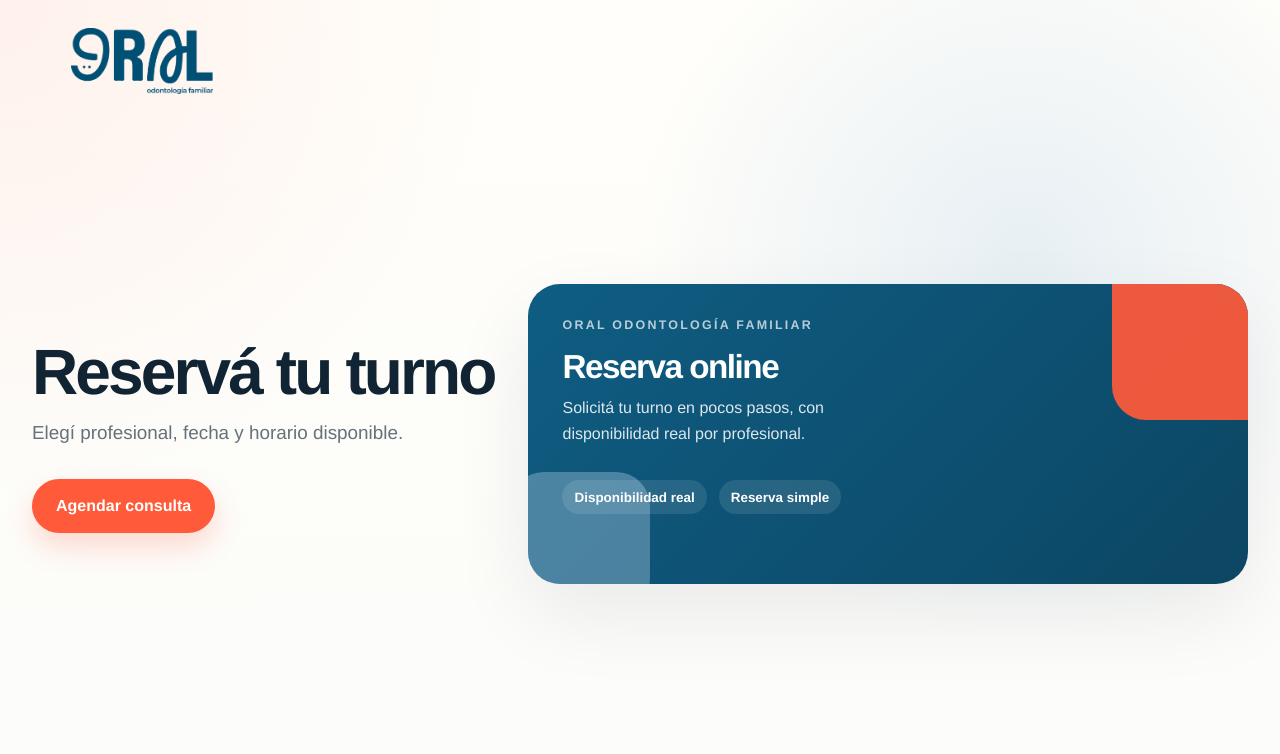
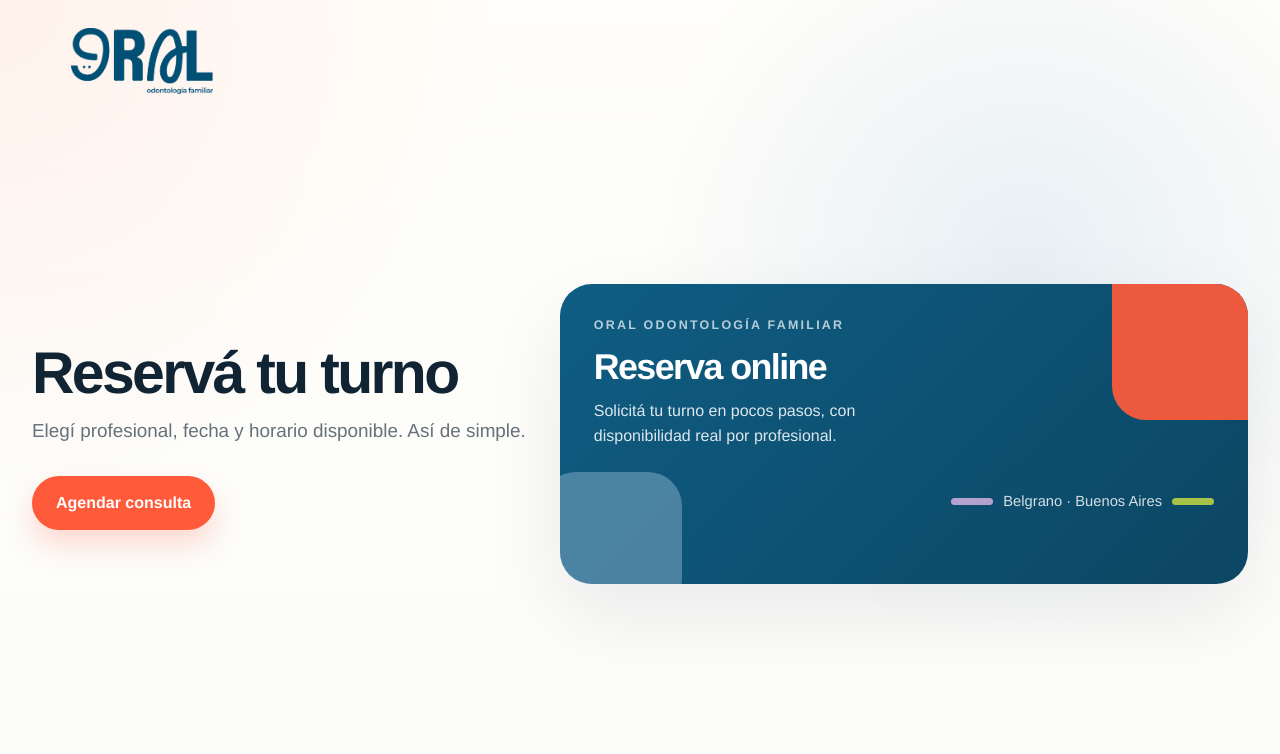
Before and after one commit to juanalmada8/oral-odonto-agenda, a FastAPI app: template app/templates/public_booking.html in a window 1280 px wide. Shown: the top 754 px of the page. Run offline with FastAPI, Linux system fonts and the light colour scheme; the template is opened without the code that fills it, so the values that code supplies are empty.

Commit message:
fix(ui): polish booking hero and restore mapper registration

```diff
--- a/app/main.py
+++ b/app/main.py
@@ -9,6 +9,7 @@ from app.api.router import api_router
 from app.core.config import get_settings
 from app.core.exceptions import DomainError
 from app.core.logging import configure_logging
+from app.db import models as _models  # noqa: F401  # Ensure all SQLAlchemy mappers are registered.
 from app.web import router as web_router
 
 
--- a/app/static/styles.css
+++ b/app/static/styles.css
@@ -657,14 +657,14 @@ button:disabled {
 }
 
 .hero-copy h1 {
-  font-size: clamp(3rem, 5vw, 5.2rem);
+  font-size: clamp(2.75rem, 4.6vw, 4.7rem);
   line-height: 0.92;
   margin-bottom: 16px;
 }
 
 .hero-copy p {
   font-size: 1.18rem;
-  max-width: 560px;
+  max-width: 520px;
 }
 
 .hero-actions {
@@ -746,7 +746,7 @@ button:disabled {
 
 .hero-visual-copy h2 {
   color: white;
-  font-size: clamp(1.9rem, 2.6vw, 2.85rem);
+  font-size: clamp(2.05rem, 2.8vw, 3rem);
   line-height: 1;
   margin-bottom: 12px;
 }
@@ -772,6 +772,33 @@ button:disabled {
   color: white;
   font-size: 0.84rem;
   font-weight: 700;
+}
+
+.hero-local-accent {
+  display: flex;
+  align-items: center;
+  justify-content: flex-end;
+  width: 100%;
+  margin-top: 10px;
+}
+
+.hero-local-accent .brand-accent {
+  font-size: 0.92rem;
+  color: rgba(255, 255, 255, 0.82);
+}
+
+.hero-local-accent .brand-accent::before,
+.hero-local-accent .brand-accent::after {
+  width: 42px;
+  height: 7px;
+}
+
+.hero-local-accent .brand-accent::before {
+  background: rgba(239, 192, 241, 0.74);
+}
+
+.hero-local-accent .brand-accent::after {
+  background: rgba(222, 239, 61, 0.74);
 }
 
 .booking-section {
--- a/app/templates/login.html
+++ b/app/templates/login.html
@@ -21,7 +21,7 @@
               <h2>Recepción y administración clínica en un solo lugar.</h2>
             </div>
             <p>
-              Un panel pensado para operar el día con más claridad, menos ruido y una estética coherente con la identidad de ORAL.
+              Panel para operar el día con más claridad, menos ruido y la estética de la identidad ORAL.
             </p>
             <div class="brand-accent">Buenos Aires</div>
           </div>
--- a/app/templates/public_booking.html
+++ b/app/templates/public_booking.html
@@ -20,7 +20,7 @@
         <div class="hero-copy">
           <h1>Reservá tu turno</h1>
           <p class="muted">
-            Elegí profesional, fecha y horario disponible.
+            Elegí profesional, fecha y horario disponible. Así de simple.
           </p>
           <div class="hero-actions">
             <a class="hero-scroll-button" href="#booking-flow" data-scroll-target="#booking-flow">Agendar consulta</a>
@@ -34,9 +34,8 @@
               <h2>Reserva online</h2>
               <p>Solicitá tu turno en pocos pasos, con disponibilidad real por profesional.</p>
             </div>
-            <div class="hero-highlights">
-              <span>Disponibilidad real</span>
-              <span>Reserva simple</span>
+            <div class="hero-local-accent">
+              <span class="brand-accent">Belgrano · Buenos Aires</span>
             </div>
           </div>
         </div>
```
